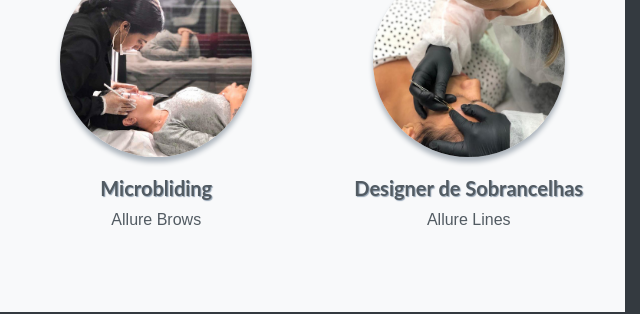
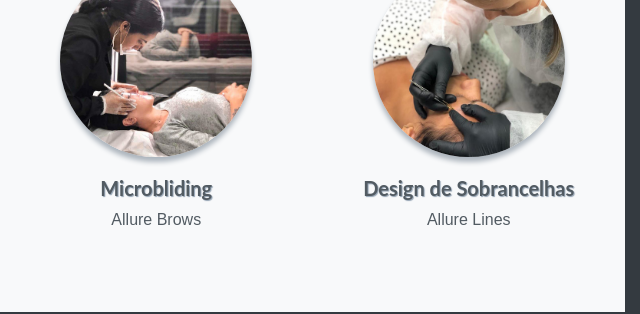
Before and after one commit to danielofaustino/fabrinemacedobeautyartist, a plain HTML site: page index.html in a window 1280 px wide. Shown: the part 1861-2175 px from the top of the page, 640-1280 px from the left. Drawn offline with nearby package versions, Linux system fonts and the light colour scheme; grey boxes are pictures that could not be loaded.

Commit message:
Alteração Textual

```diff
--- a/index.html
+++ b/index.html
@@ -172,7 +172,7 @@
                   <a href="https://forms.gle/xnTEVcMFUgDUAupk9">
                   <img onmouseover="trocandoImagem4(this)" onmouseout="voltandoImagem4(this)"  class="img-fluid rounded-circle mb-3" src="img/cursos/4.jpeg" alt="">
                   </a>
-                  <h5>Designer de Sobrancelhas</h5>
+                  <h5>Design de Sobrancelhas</h5>
                   <p class="font-weight-light mb-0">Allure Lines</p>
                 </div>
               </div>
```
